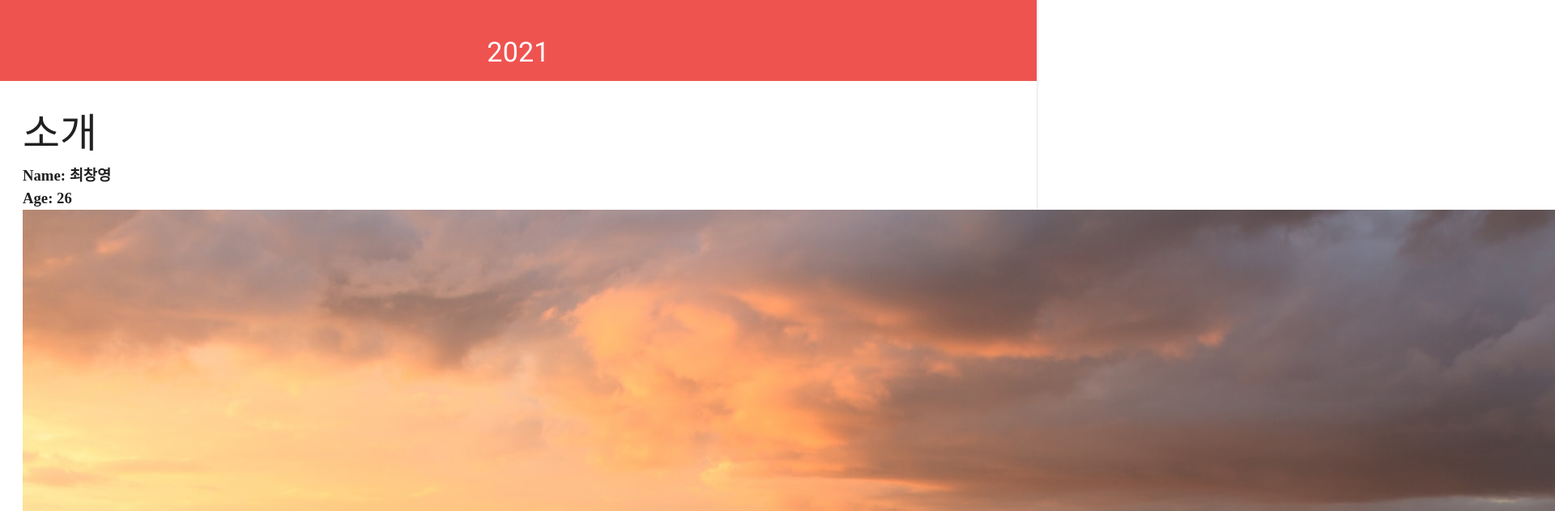
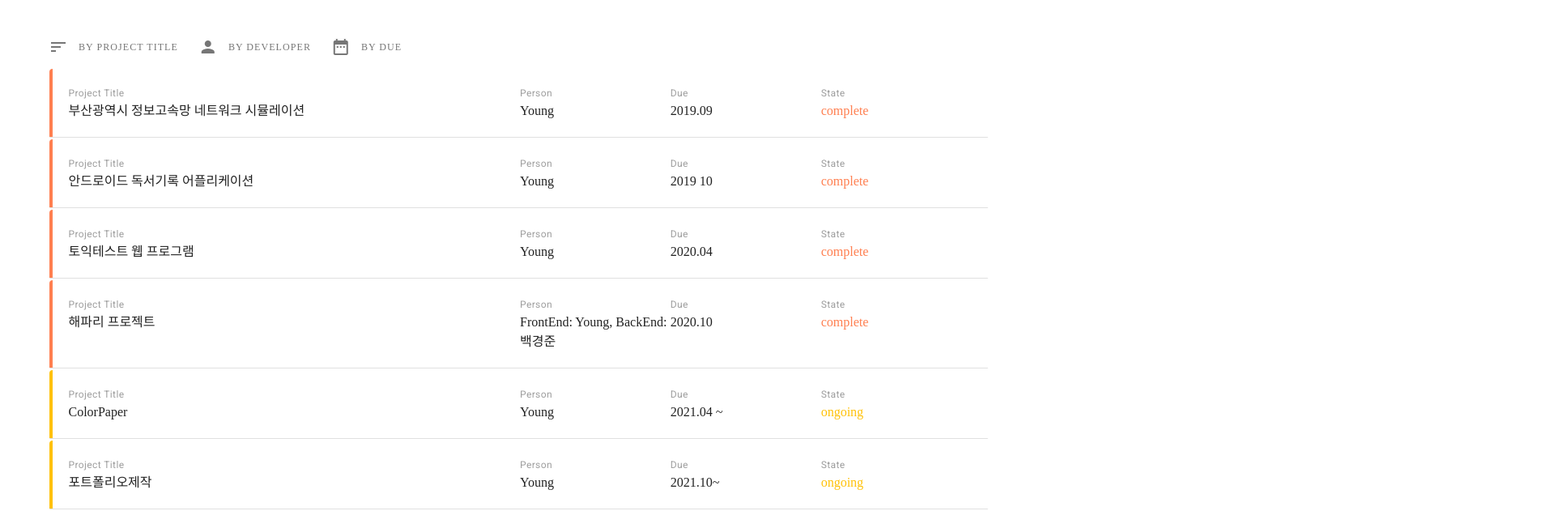
Before and after one commit to chang0-0/-Vue-portfolio, a Vue app: page / in a window 1280 px wide. Shown: the part 100-731 px from the top of the page at 81% size, 1920 px wide, since content can reach past the window. Built offline with nearby package versions, Linux system fonts and the light colour scheme; a web font is replaced by a local one.

Commit message:
complete

```diff
--- a/src/views/Home.vue
+++ b/src/views/Home.vue
@@ -2,46 +2,6 @@
   <div class="dashboard">
     <h1 class="subheading grey--text">Dashboard</h1>
 
-    <v-card height="auto">
-      <v-card flat tile width="100%" class="red lighten-1 text-center">
-        <v-card-text>
-          <v-btn v-for="icon in icons" :key="icon" class="" icon>
-            <v-icon size="24px">
-              {{ icon }}
-            </v-icon>
-          </v-btn>
-        </v-card-text>
-
-        <v-card-text class="white--text text-h4">
-          {{ new Date().getFullYear() }}
-        </v-card-text>
-      </v-card>
-
-      <v-row align="center" justify="center" class="ma-4">
-        <v-col>
-          <div>
-            <span class="spantitle">소개</span>
-          </div>
-          <div class="IntroduceContainer">
-            <span class="IntroduceSpan">
-              <h3>Name: 최창영</h3>
-              <h3>Age: 26</h3>
-              <img src="../images/sunset.jpg" />
-            </span>
-          </div>
-          <v-divider class="ma-10"></v-divider>
-          <div>
-            <span class="spantitle">자격증 보유</span>
-          </div>
-          <div class="IntroduceContainer">
-            <span class="cardSpan">
-              <h3>정보처리기사</h3>
-            </span>
-          </div>
-          <v-divider class="ma-10"></v-divider>
-          <div>
-            <span class="spantitle">프로젝트</span>
-          </div>
     <v-content>
       <v-container class="my-3 mt-12">
         <v-row class="mb-3">
@@ -91,10 +51,6 @@
         </v-card>
       </v-container>
     </v-content>
-          <v-divider></v-divider>
-        </v-col>
-      </v-row>
-    </v-card>
   </div>
 </template>
 
@@ -105,38 +61,38 @@ export default {
       projects: [
         {
           title: "부산광역시 정보고속망 네트워크 시뮬레이션",
-          person: "최창영",
+          person: "Young",
           due: "2019.09",
           state: "complete",
         },
         {
-          title: "프로젝트2",
-          person: "Only me",
-          due: "2020.11.12",
+          title: "안드로이드 독서기록 어플리케이션",
+          person: "Young",
+          due: "2019 10",
           state: "complete",
         },
         {
-          title: "프로젝트3",
-          person: "My Team3",
-          due: "2020.11.12",
+          title: "토익테스트 웹 프로그램",
+          person: "Young",
+          due: "2020.04",
           state: "complete",
         },
         {
-          title: "프로젝트4",
-          person: "My Team4",
-          due: "2020.11.12",
+          title: "해파리 프로젝트",
+          person: "FrontEnd: Young, BackEnd: 백경준",
+          due: "2020.10",
           state: "complete",
         },
         {
-          title: "프로젝트5",
-          person: "Only me",
-          due: "2020.11.12",
-          state: "complete",
+          title: "ColorPaper",
+          person: "Young",
+          due: "2021.04 ~",
+          state: "ongoing",
         },
         {
           title: "포트폴리오제작",
-          person: "CHANG YOUNG",
-          due: "2021.10.01",
+          person: "Young",
+          due: "2021.10~",
           state: "ongoing",
         },
       ],
--- a/src/views/Me.vue
+++ b/src/views/Me.vue
@@ -1,47 +1,5 @@
 <template>
-  <v-card height="auto">
-    <v-footer>
-      <v-card flat tile width="100%" class="red lighten-1 text-center">
-        <v-card-text>
-          <v-btn v-for="icon in icons" :key="icon" class="" icon>
-            <v-icon size="24px">
-              {{ icon }}
-            </v-icon>
-          </v-btn>
-        </v-card-text>
-
-        <v-card-text class="white--text text-h4">
-          {{ new Date().getFullYear() }}
-        </v-card-text>
-      </v-card>
-    </v-footer>
-
-    <v-row align="center" justify="center" class="ma-4">
-      <v-col>
-        <div>
-          <span class="spantitle">소개</span>
-        </div>
-        <div class="IntroduceContainer">
-          <span class="IntroduceSpan">
-            <h3>Name: 최창영</h3>
-            <h3>Age: 26</h3>
-            <img src="../images/sunset.jpg" />
-          </span>
-        </div>
-        <v-divider class="ma-10"></v-divider>
-        <div>
-          <span class="spantitle">자격증</span>
-        </div>
-        <div class="IntroduceContainer">
-          <span class="cardSpan">
-            <h3>Name: 최창영</h3>
-            <h3>Age: 26</h3>
-          </span>
-        </div>
-        <v-divider></v-divider>
-      </v-col>
-    </v-row>
-  </v-card>
+  <div class="meBody"></div>
 </template>
 
 <script>
@@ -60,11 +18,12 @@ export default {
   font-weight: normal;
   font-style: normal;
 }
-div {
+
+.meBody {
   font-family: "GowunDodum-Regular";
 }
 
-.imgContainer {
+/* .imgContainer {
   position: absolute;
   width: 100%;
   height: 300px;
@@ -82,5 +41,30 @@ div {
 
 .cardSpan {
   margin-top: 140px;
-}
+} */
 </style>
+
+<!-- <v-row align="center" justify="center" class="ma-4">
+    <v-col>
+      <div>
+        <span class="spantitle">소개</span>
+      </div>
+      <div class="IntroduceContainer">
+        <span class="IntroduceSpan">
+          <h3>Name: 최창영</h3>
+          <h3>Age: 26</h3>
+        </span>
+      </div>
+      <v-divider class="ma-10"></v-divider>
+      <div>
+        <span class="spantitle">자격증</span>
+      </div>
+      <div class="IntroduceContainer">
+        <span class="cardSpan">
+          <h3>Name: 최창영</h3>
+          <h3>Age: 26</h3>
+        </span>
+      </div>
+      <v-divider></v-divider>
+    </v-col>
+  </v-row> -->
```
Lines whose indentation alone changed are shown as unchanged.
